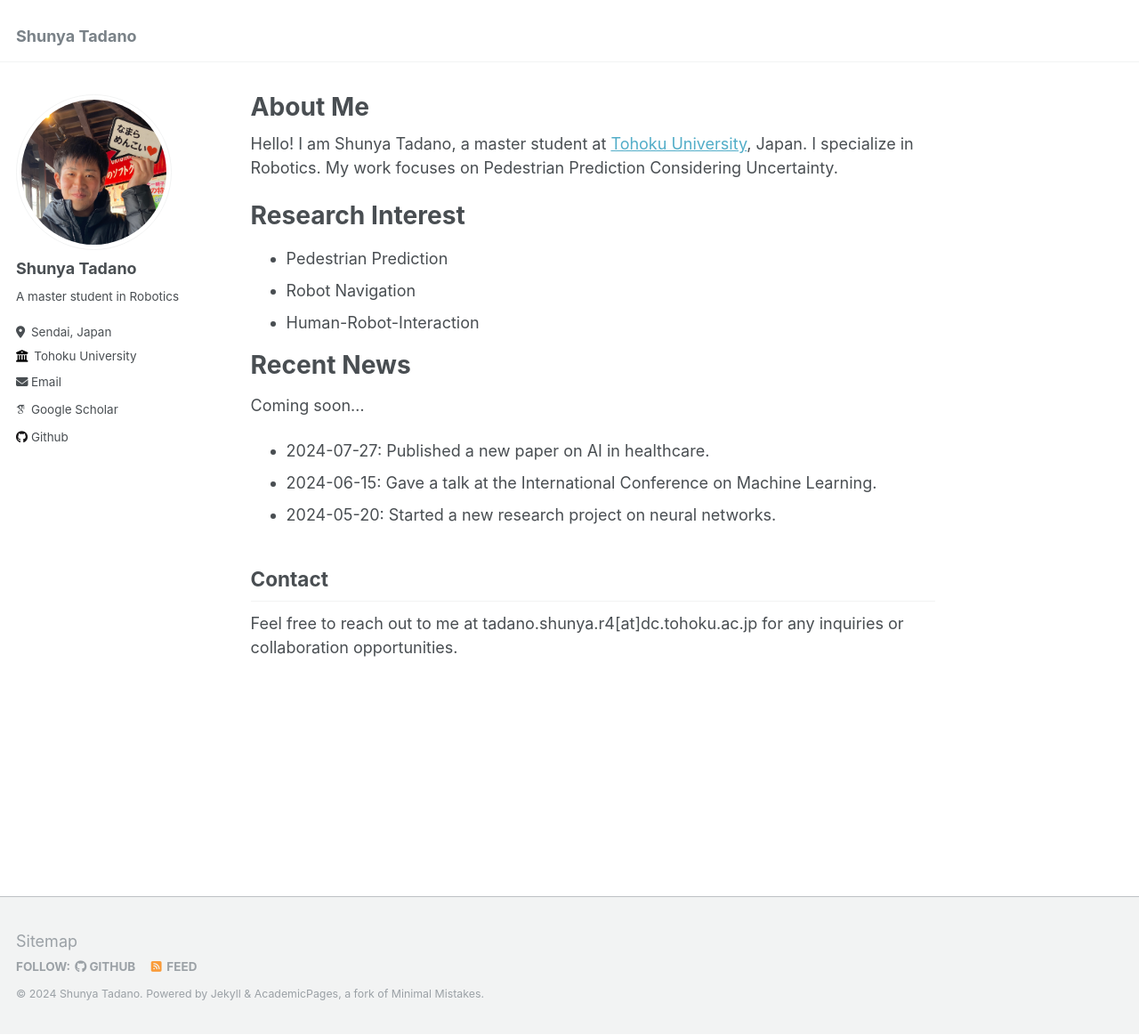
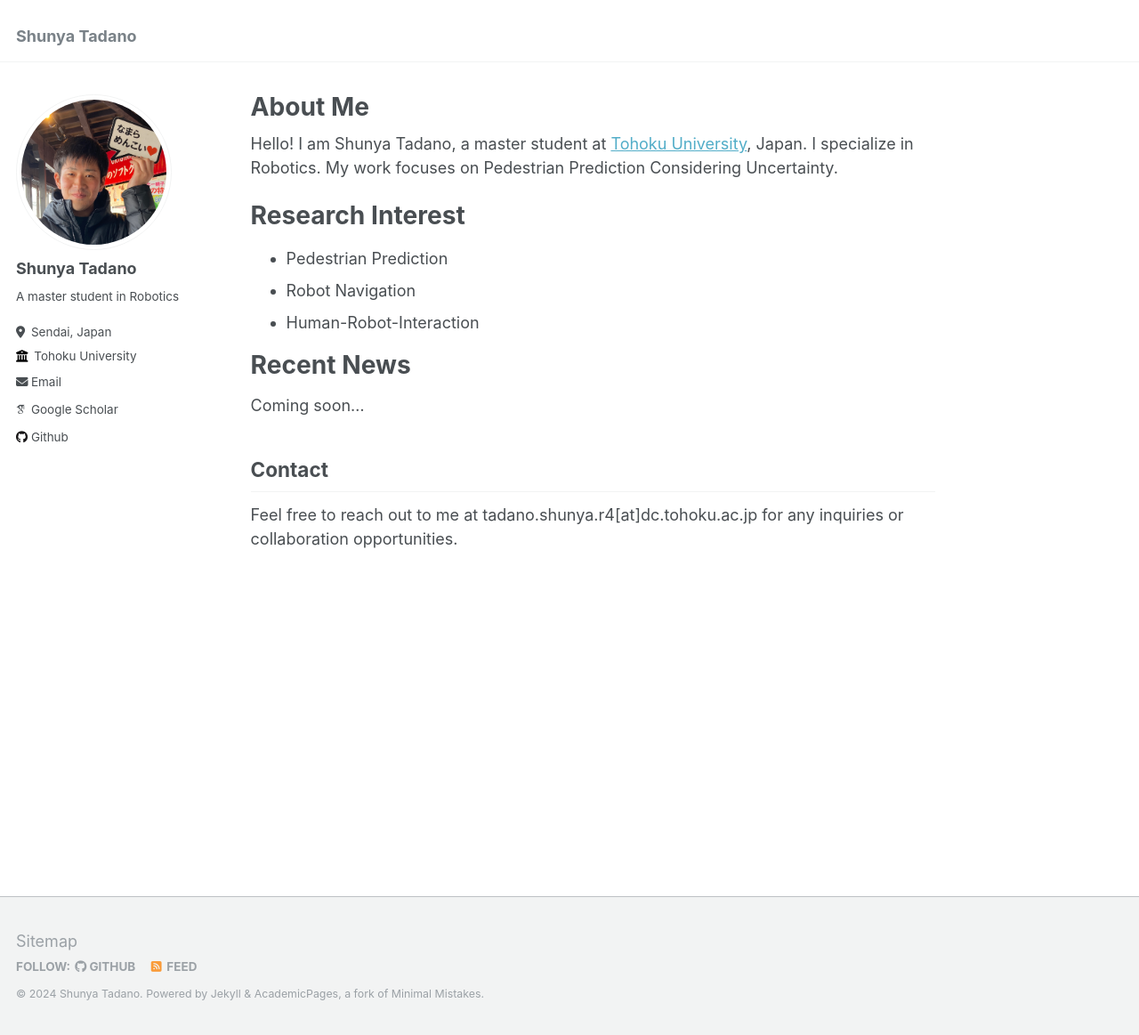
Before and after one commit to shunyatadano/shunyatadano.github.io, a Jekyll site: the page built from _pages/about.md, in a window 1280 px wide and 1163 px high. Shown: the whole window at 89% size. Built offline with Jekyll 4.4.1, drawn with Linux system fonts in a browser that asks for light colours; some web fonts are replaced.

Commit message:
delete news info

```diff
--- a/_pages/about.md
+++ b/_pages/about.md
@@ -17,14 +17,6 @@ Research Interest
 Recent News
 ======
 Coming soon...
-<div class="news-container">
-  <ul class="news-list">
-    <li>2024-07-27: Published a new paper on AI in healthcare.</li>
-    <li>2024-06-15: Gave a talk at the International Conference on Machine Learning.</li>
-    <li>2024-05-20: Started a new research project on neural networks.</li>
-    <!-- ここに追加のニュースを追加できます -->
-  </ul>
-</div>
 
 Contact
 ------
--- a/assets/css/style.scss
+++ /dev/null
@@ -1,34 +0,0 @@
-/* ニュースセクションのスタイル */
-.news-container {
-    max-height: 200px; /* 高さを調整してください */
-    overflow-y: scroll;
-    border: 1px solid #ccc;
-    padding: 10px;
-    margin-top: 20px;
-  }
-
-  .news-list {
-    list-style-type: none;
-    padding: 0;
-  }
-
-  .news-list li {
-    margin-bottom: 10px;
-  }
-/* ニュースセクションのスタイル */
-.news-container {
-    max-height: 200px; /* 高さを調整してください */
-    overflow-y: scroll;
-    border: 1px solid #ccc;
-    padding: 10px;
-    margin-top: 20px;
-  }
-
-  .news-list {
-    list-style-type: none;
-    padding: 0;
-  }
-
-  .news-list li {
-    margin-bottom: 10px;
-  }
```
